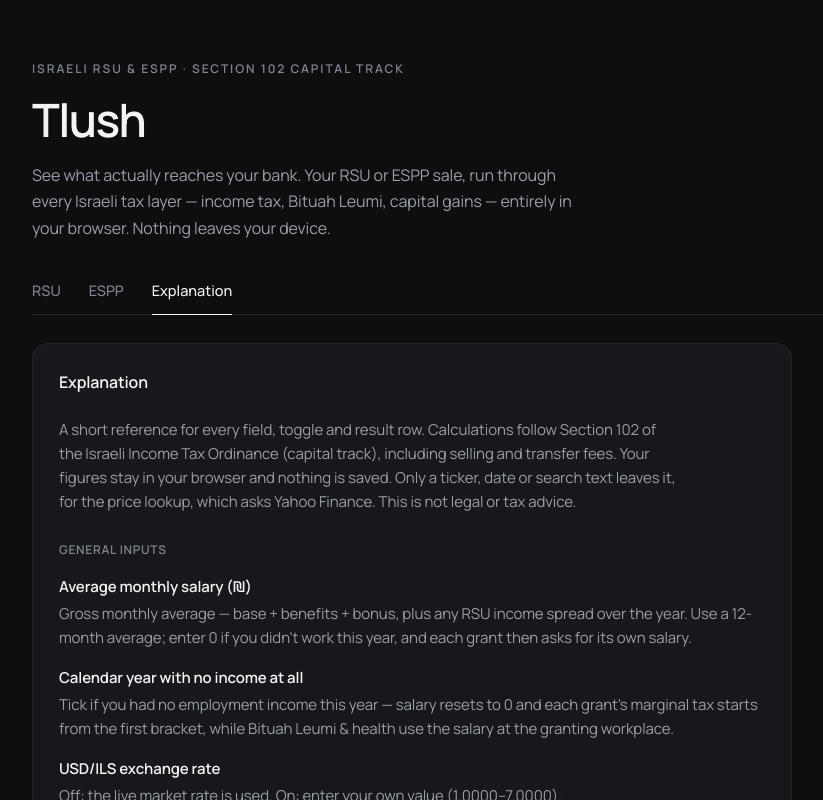
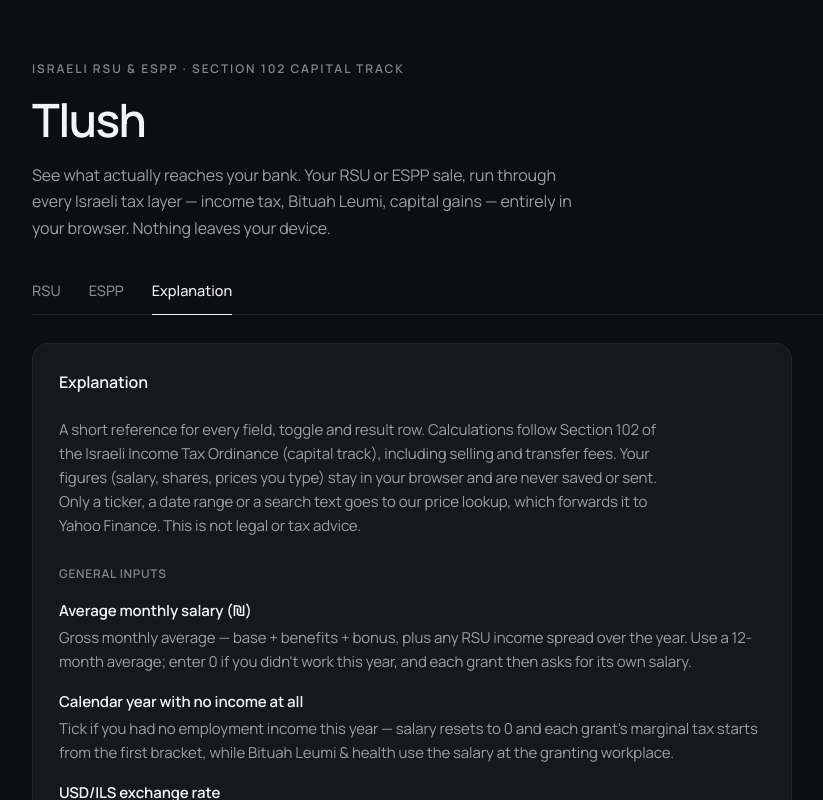
Before and after one commit to snirsh/tlush, a React (Vite) app: page / in a window 1280 px wide. Both pictures are taken after a click on the tab "Explanation". Shown: the top 800 px of the page, without its empty margins (98-921 px from the left). Built offline with nearby package versions, Linux system fonts and the light colour scheme; no server answers.

Commit message:
docs: say exactly what leaves the browser
Calculator figures are never persisted or transmitted. Only a ticker, a date
range or a search text goes to our own /api/quote, which forwards it to Yahoo.

```diff
--- a/src/components/Explanation.tsx
+++ b/src/components/Explanation.tsx
@@ -6,9 +6,10 @@ export function Explanation() {
       <p>
         A short reference for every field, toggle and result row. Calculations
         follow Section 102 of the Israeli Income Tax Ordinance (capital track),
-        including selling and transfer fees. Your figures stay in your browser and
-        nothing is saved. Only a ticker, date or search text leaves it, for the
-        price lookup, which asks Yahoo Finance. This is not legal or tax advice.
+        including selling and transfer fees. Your figures (salary, shares, prices
+        you type) stay in your browser and are never saved or sent. Only a
+        ticker, a date range or a search text goes to our price lookup, which
+        forwards it to Yahoo Finance. This is not legal or tax advice.
       </p>
 
       <h3>General inputs</h3>
```
Also changed, not shown: 2 other files (tests, documents, lock files or other folders).
